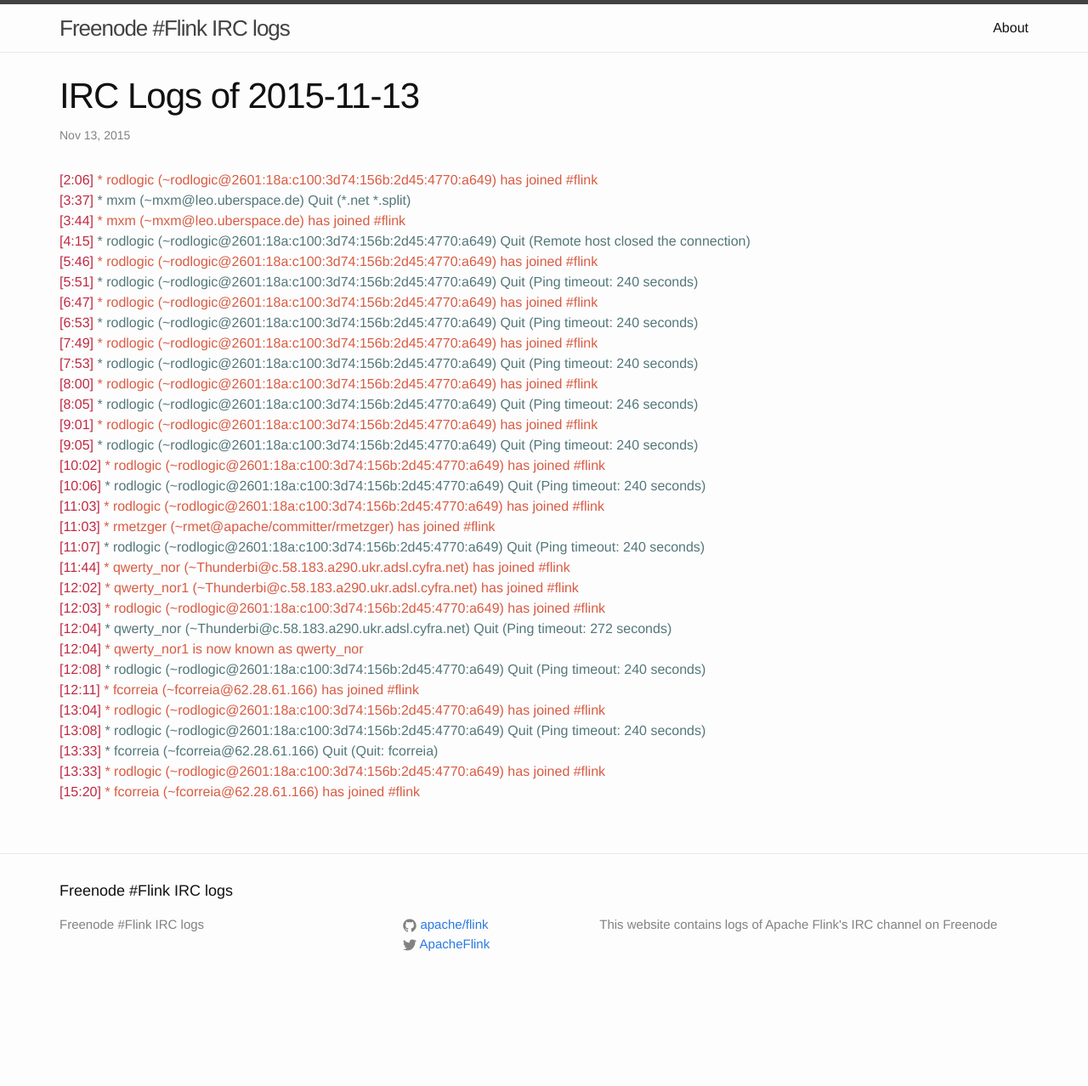
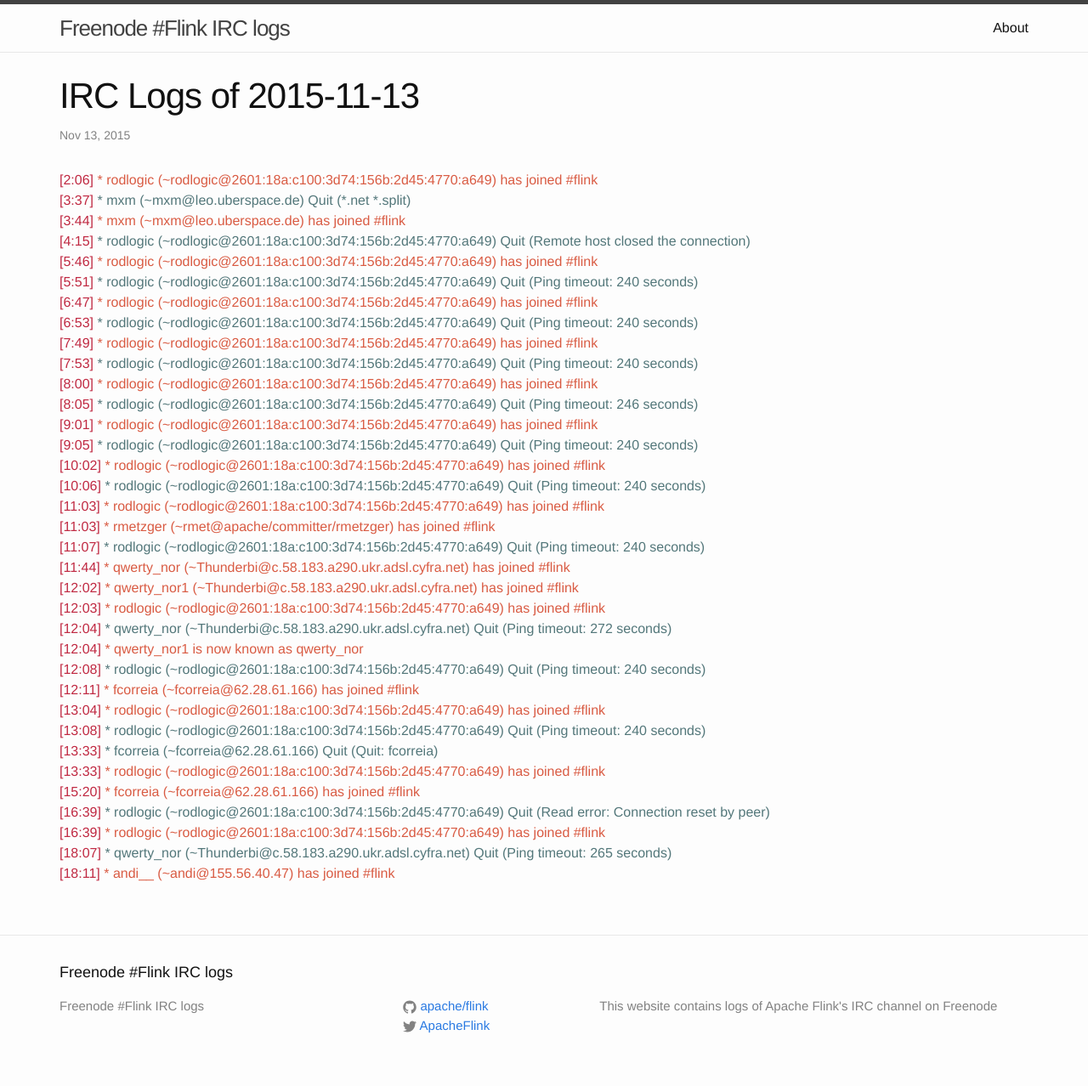
Before and after one commit to flink-irc-logs/flink-irc-logs.github.io, a Jekyll site: the page built from _posts/2015-11-13-logs.markdown, in a window 1280 px wide. Shown: the whole page at 85% size. Built offline with Jekyll 4.4.1, drawn with Linux system fonts in a browser that asks for light colours; before the commit the page ends 1182 px from its top, so only the background shows below that.

Commit message:
Update of the logs on Fri Nov 13 18:20:52 CET 2015

```diff
--- a/_posts/2015-11-13-logs.markdown
+++ b/_posts/2015-11-13-logs.markdown
@@ -35,3 +35,7 @@
 <span class="irc-date">[13:33]</span> <span class="irc-navy">* fcorreia (~fcorreia@62.28.61.166) Quit (Quit: fcorreia)</span><br />
 <span class="irc-date">[13:33]</span> <span class="irc-green">* rodlogic (~rodlogic@2601:18a:c100:3d74:156b:2d45:4770:a649) has joined #flink</span><br />
 <span class="irc-date">[15:20]</span> <span class="irc-green">* fcorreia (~fcorreia@62.28.61.166) has joined #flink</span><br />
+<span class="irc-date">[16:39]</span> <span class="irc-navy">* rodlogic (~rodlogic@2601:18a:c100:3d74:156b:2d45:4770:a649) Quit (Read error: Connection reset by peer)</span><br />
+<span class="irc-date">[16:39]</span> <span class="irc-green">* rodlogic (~rodlogic@2601:18a:c100:3d74:156b:2d45:4770:a649) has joined #flink</span><br />
+<span class="irc-date">[18:07]</span> <span class="irc-navy">* qwerty_nor (~Thunderbi@c.58.183.a290.ukr.adsl.cyfra.net) Quit (Ping timeout: 265 seconds)</span><br />
+<span class="irc-date">[18:11]</span> <span class="irc-green">* andi__ (~andi@155.56.40.47) has joined #flink</span><br />
```
